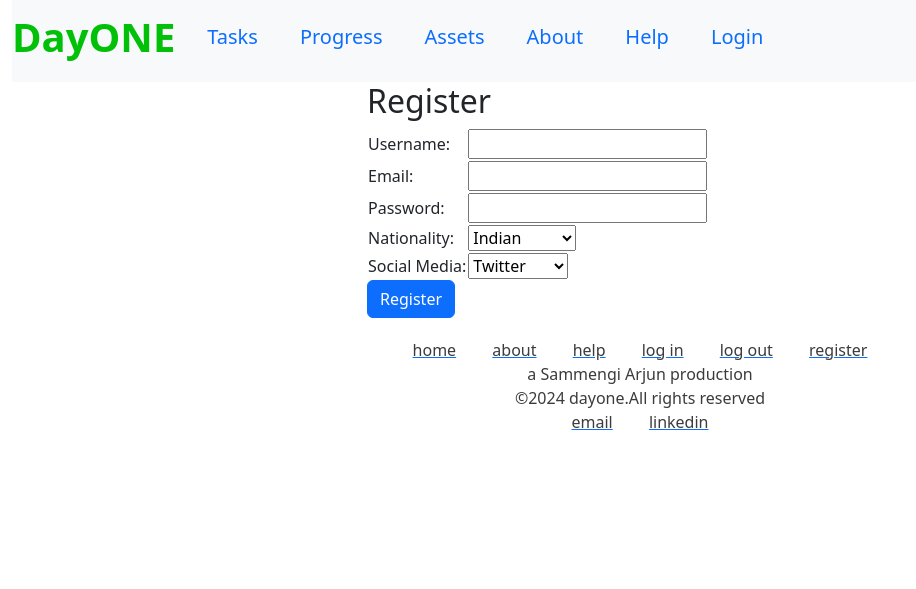
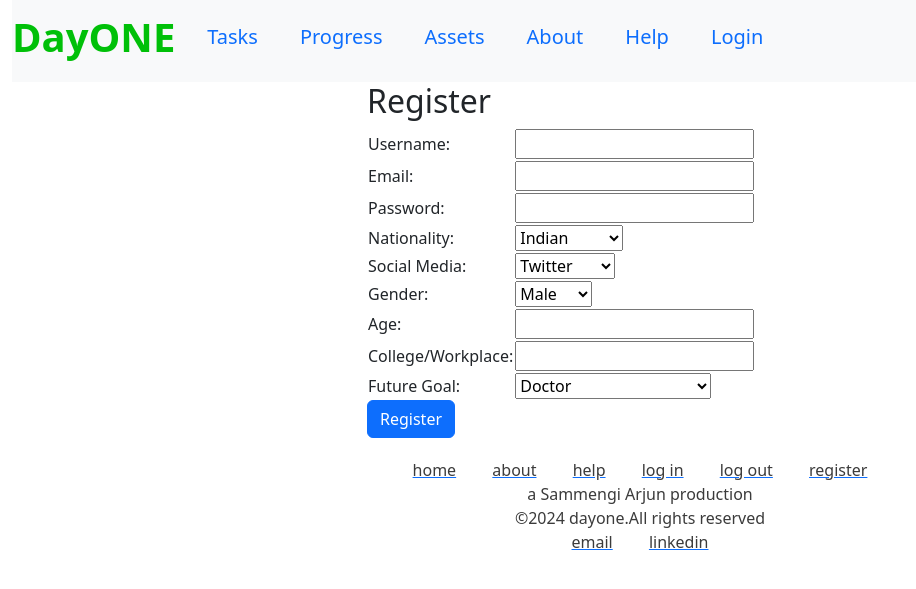
Before and after one commit to arjun867/dayonev2, a Django app: page /register/ in a window 1280 px wide. Shown: the top 589 px of the page, without its empty margins (0-916 px from the left). Run offline with Django 5.2, Linux system fonts and the light colour scheme; data that the repository does not hold is empty; some libraries are stand-ins or nearby versions.

Commit message:
Add new model fields like college, gender, goal

```diff
--- a/dayonev2/myapp/static/script.js
+++ b/dayonev2/myapp/static/script.js
@@ -479,17 +479,9 @@ document.addEventListener('DOMContentLoaded', function() {
         }
     }
 
-    // document.querySelector('select[name="social_media_url"]').addEventListener('click', function() {
-    //     var socialMediaInputRow = document.getElementById('social_media_url_row');
-    //     if (this.value === '') {
-    //         socialMediaInputRow.style.display = 'none';
-    //     } else {
-    //         socialMediaInputRow.style.display = 'table-row';
-    //         document.getElementById('social_media_url_input').setAttribute('type', 'text');
-    //         document.getElementById('social_media_url_input').setAttribute('placeholder', 'Enter Social Media URL or Email');
-    //     }
-    // });
-    document.addEventListener('DOMContentLoaded', function() {
+
+    console.log("get the socila media url")
+
         document.getElementById('social_media_select').addEventListener('change', function() {
             var socialMediaInputRow = document.getElementById('social_media_url_row');
             if (this.value === '') {
@@ -500,6 +492,17 @@ document.addEventListener('DOMContentLoaded', function() {
                 document.getElementById('social_media_url_input').setAttribute('placeholder', 'Enter Social Media URL or Email');
             }
         });
-    });
+
+        var futureGoalSelect = document.getElementById('id_future_goal');
+        var otherGoalRow = document.getElementById('other_goal_row');
+
+        futureGoalSelect.addEventListener('change', function() {
+            if (this.value === 'other') {
+                otherGoalRow.style.display = 'table-row';
+            } else {
+                otherGoalRow.style.display = 'none';
+            }
+        });
+
 
 });
--- a/dayonev2/myapp/templates/register.html
+++ b/dayonev2/myapp/templates/register.html
@@ -49,6 +49,61 @@
                         <td><input type="text" name="social_media_url" id="social_media_url_input"></td>
                     </tr>
 
+                    <tr>
+                        <td>Gender:</td>
+                        <td>
+                            <select name="gender" required>
+                                <option value="male">Male</option>
+                                <option value="female">Female</option>
+                                <option value="other">Other</option>
+                            </select>
+                        </td>
+                    </tr>
+                    <tr>
+                        <td>Age:</td>
+                        <td><input type="number" name="age" required></td>
+                    </tr>
+                    <tr>
+                        <td>College/Workplace:</td>
+                        <td><input type="text" name="college_or_workplace" required></td>
+                    </tr>
+                    <tr>
+                        <td>Future Goal:</td>
+                        <td>
+                            <select name="future_goal" id="id_future_goal" required>
+                                <option value="doctor">Doctor</option>
+                                <option value="ca_cs">CA/CS</option>
+                                <option value="lawyer">Lawyer</option>
+                                <option value="teacher">Teacher</option>
+                                <option value="architect">Architect</option>
+                                <option value="mba">MBA</option>
+                                <option value="civil_servant">Civil Servant</option>
+                                <option value="fashion_designer">Fashion Designer</option>
+                                <option value="software_engineer">Software Engineer</option>
+                                <option value="graphic_designer">Graphic Designer</option>
+                                <option value="marketing_professional">Marketing Professional</option>
+                                <option value="content_writer">Content Writer</option>
+                                <option value="jee">JEE</option>
+                                <option value="neet">NEET</option>
+                                <option value="cuet">CUET</option>
+                                <option value="gate">GATE</option>
+                                <option value="cat">CAT</option>
+                                <option value="nid_dat">NID DAT</option>
+                                <option value="ugc_net">UGC NET</option>
+                                <option value="upsc">UPSC</option>
+                                <option value="ssc">SSC</option>
+                                <option value="nda">NDA</option>
+                                <option value="clat">CLAT</option>
+                                <option value="ailet">AILET</option>
+                                <option value="other">Other</option>
+                            </select>
+                        </td>
+                    </tr>
+                    <tr id="other_goal_row" style="display: none;">
+                        <td>Other Goal:</td>
+                        <td><input type="text" name="other_goal_text"></td>
+                    </tr>
+
                 </table>
 
                 <button type="submit" class="btn btn-primary">Register</button>
--- a/dayonev2/myapp/views.py
+++ b/dayonev2/myapp/views.py
@@ -34,6 +34,29 @@ from django.utils.crypto import get_random_string
 
 #     return render(request, 'register.html')
 
+# def register_view(request):
+#     if request.method == 'POST':
+#         username = request.POST['username']
+#         email = request.POST['email']
+#         password = request.POST['password']
+#         nationality = request.POST['nationality']
+#         social_media_url = request.POST.get('social_media_url', email)
+
+#         while True:
+#             try:
+#                 user = CustomUser.objects.create_user(username=username, email=email, password=password, nationality=nationality)
+#                 break
+#             except IntegrityError:
+#                 # Append a random string to the username to make it unique
+#                 new_username = f"{username}_{get_random_string(length=5)}"
+#                 continue
+
+#         login(request, user)
+#         return redirect('home')
+
+#     return render(request, 'register.html')
+
+
 def register_view(request):
     if request.method == 'POST':
         username = request.POST['username']
@@ -41,10 +64,26 @@ def register_view(request):
         password = request.POST['password']
         nationality = request.POST['nationality']
         social_media_url = request.POST.get('social_media_url', email)
+        gender = request.POST['gender']
+        age = request.POST['age']
+        college_or_workplace = request.POST['college_or_workplace']
+        future_goal = request.POST['future_goal']
+        other_goal_text = request.POST.get('other_goal_text', '')
 
         while True:
             try:
-                user = CustomUser.objects.create_user(username=username, email=email, password=password, nationality=nationality)
+                user = CustomUser.objects.create_user(
+                    username=username,
+                    email=email,
+                    password=password,
+                    nationality=nationality,
+                    social_media_url=social_media_url,
+                    gender=gender,
+                    age=age,
+                    college_or_workplace=college_or_workplace,
+                    future_goal=future_goal,
+                    other_goal_text=other_goal_text
+                )
                 break
             except IntegrityError:
                 # Append a random string to the username to make it unique
@@ -100,6 +139,14 @@ def convert_pomodoros_to_currency(request):
         return JsonResponse({'success': True, 'virtual_currency': virtual_currency})
     return JsonResponse({'success': False, 'error': 'Invalid request method'})
 
+# @login_required
+# def convert_pomodoros_to_currency(request):
+#     if request.method == 'POST':
+#         user = request.user
+#         virtual_currency = getattr(user, 'virtual_currency_balance', 0)
+#         print("balance in views", virtual_currency)
+#         return JsonResponse({'success': True, 'virtual_currency': virtual_currency})
+#     return JsonResponse({'success': False, 'error': 'Invalid request method'})
 
 # @login_required
 # def convert_pomodoros_to_currency(request):
```
Also changed, not shown: dayonev2/myapp/models.py (+40 -0 lines), dayonev2/db.sqlite3, dayonev2/myapp/migrations/0020_customuser_age_customuser_college_or_workplace_and_more.py (added).
